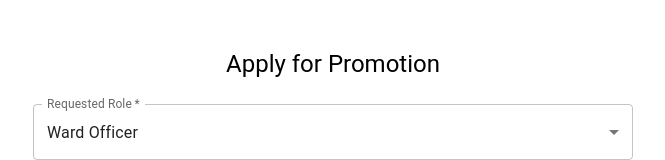
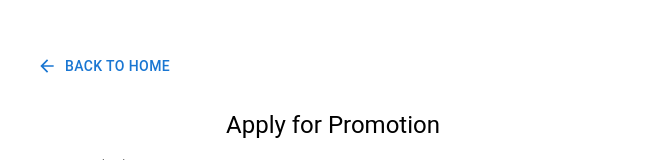
Before and after one commit to bajrasushant/maitighar, a React (Vite) app in the folder maitighar-frontend/: page /promotion-form in a window 1280 px wide. Shown: the top 160 px of the page, without its empty margins (307-972 px from the left). Built offline with nearby package versions, Linux system fonts and the light colour scheme; no server answers.

Commit message:
Add back to home button in IssueForm and PromotionApplicationForm components

```diff
--- a/maitighar-frontend/src/Components/IssueForm.jsx
+++ b/maitighar-frontend/src/Components/IssueForm.jsx
@@ -15,6 +15,7 @@ import {
   FormControlLabel,
   Radio,
 } from "@mui/material";
+import { ArrowBack } from "@mui/icons-material";
 import { useNavigate } from "react-router-dom";
 import LocationPicker from "./LocationPicker";
 
@@ -157,8 +158,19 @@ function ReportForm({ createIssue }) {
     }
   };
 
+  const handleBackToHome = () => {
+    navigate("/");
+  };
+
   return (
     <Container maxWidth="sm">
+      <Button
+        startIcon={<ArrowBack />}
+        onClick={handleBackToHome}
+        sx={{ mb: 3 }}
+      >
+        Back to Home
+      </Button>
       <Typography
         variant="h4"
         align="center"
--- a/maitighar-frontend/src/Components/PromotionApplicationForm.jsx
+++ b/maitighar-frontend/src/Components/PromotionApplicationForm.jsx
@@ -12,11 +12,12 @@ import {
   CircularProgress,
   Alert,
 } from "@mui/material";
+import { ArrowBack } from "@mui/icons-material";
 import axios from "axios";
+import { useNavigate } from "react-router-dom";
 import helpers from "../helpers/helpers";
-import { useNavigate } from "react-router-dom";
 
-const PromotionApplicationForm = () => {
+function PromotionApplicationForm() {
   const navigate = useNavigate();
   const [formData, setFormData] = useState({
     requestedRole: "Ward Officer",
@@ -145,6 +146,10 @@ const PromotionApplicationForm = () => {
     }
   };
 
+  const handleBackToHome = () => {
+    navigate("/");
+  };
+
   return (
     <Box
       maxWidth={600}
@@ -152,6 +157,13 @@ const PromotionApplicationForm = () => {
       my={4}
       p={2}
     >
+      <Button
+        startIcon={<ArrowBack />}
+        onClick={handleBackToHome}
+        sx={{ mb: 3 }}
+      >
+        Back to Home
+      </Button>
       <Typography
         variant="h5"
         align="center"
@@ -344,6 +356,6 @@ const PromotionApplicationForm = () => {
       </form>
     </Box>
   );
-};
+}
 
 export default PromotionApplicationForm;
```
